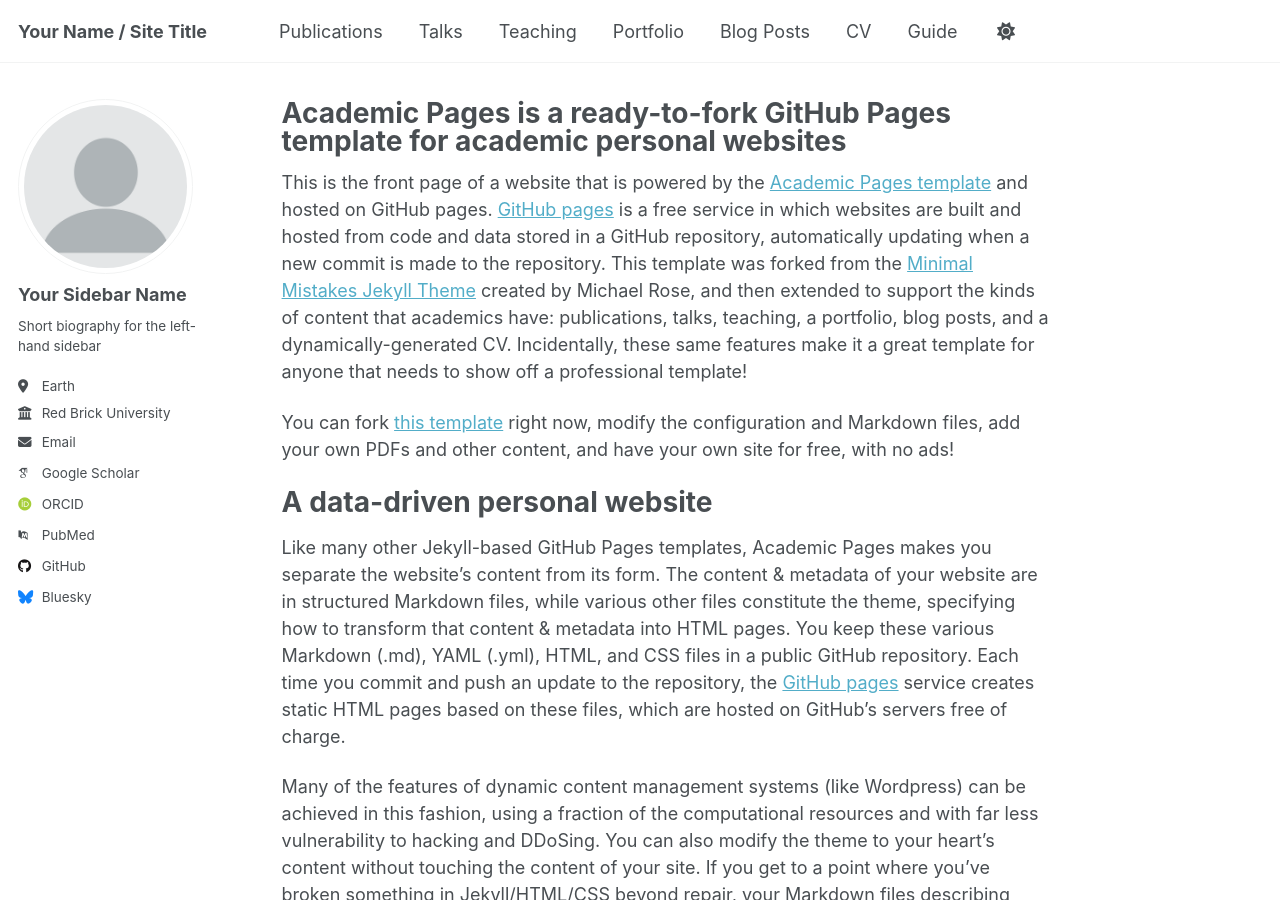
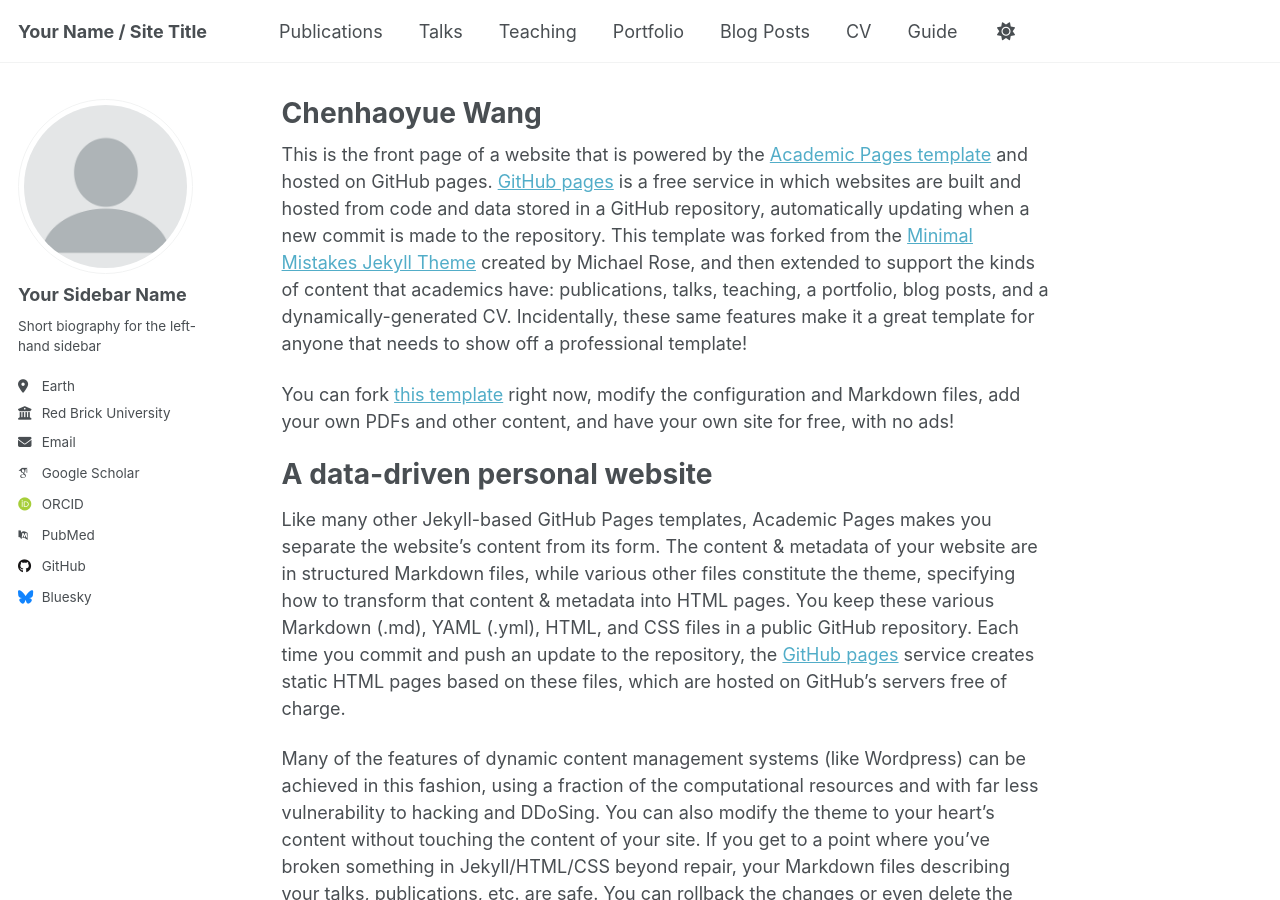
Before and after one commit to Iris-wang-233/Iris-Wang-233.github.io, a Jekyll site: the page built from _pages/about.md, in a window 1280 px wide and 900 px high. Built offline with Jekyll 4.4.1, drawn with Linux system fonts in a browser that asks for light colours; some web fonts are replaced; a script that is not in the unit is left out.

Commit message:
Update about.md

```diff
--- a/_pages/about.md
+++ b/_pages/about.md
@@ -1,6 +1,6 @@
 ---
 permalink: /
-title: "Academic Pages is a ready-to-fork GitHub Pages template for academic personal websites"
+title: "Chenhaoyue Wang"
 author_profile: true
 redirect_from:
   - /about/
```
